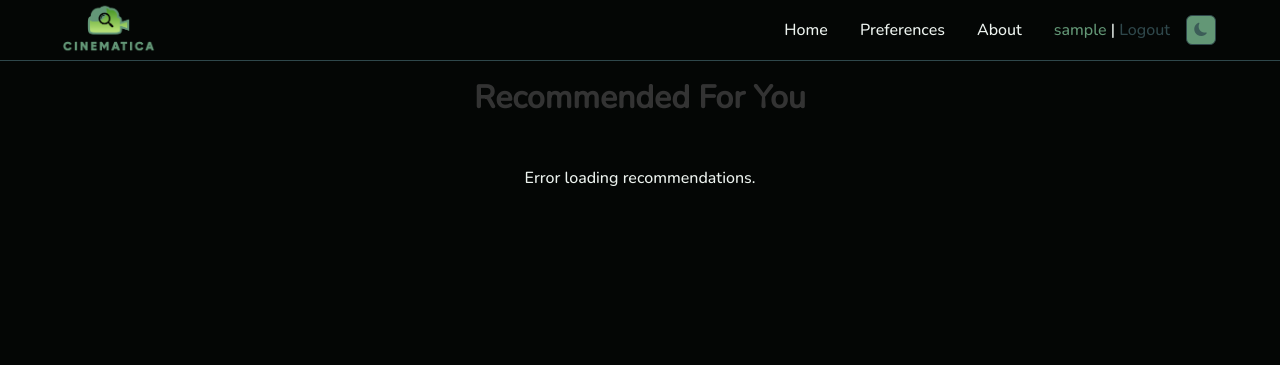
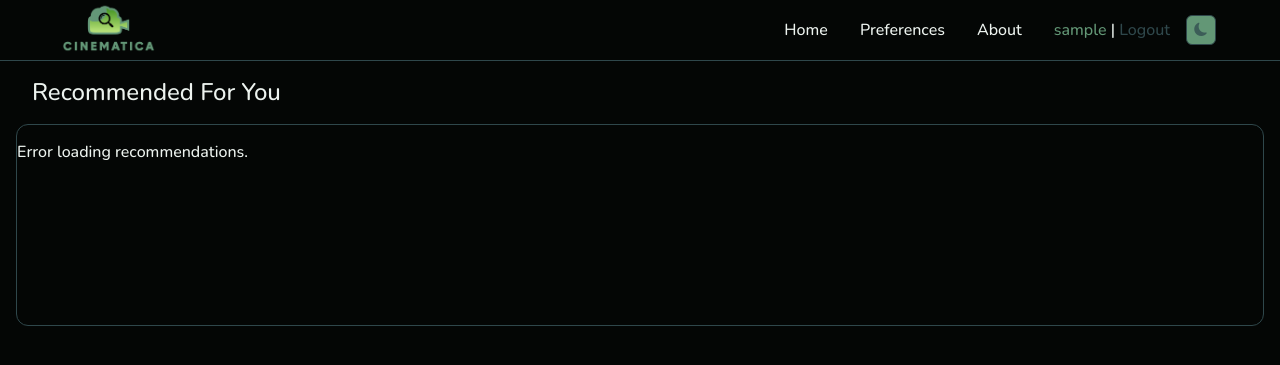
Before and after one commit to AndriaBeridze/Cinematica, a Django app: page / in a window 1280 px wide. Shown: the top 365 px of the page. Run offline with Django 5.2, Linux system fonts and the light colour scheme; the visitor is signed in with stand-in values (Sample User, id 1); data that the repository does not hold is empty.

Commit message:
Another minor changes

```diff
--- a/core/templates/pages/home.html
+++ b/core/templates/pages/home.html
@@ -5,8 +5,8 @@
 
 {% block main_content %}
   <h2 class="page-title">Recommended For You</h2>
-  <div id="recommended-movies-container" class="movie-cards-container">
+  <div class="movie-cards-container" id="recommended-movies-container">
 
-    </div>
+  </div>
   <script src="{% static 'js/rec.js' %}"></script>
 {% endblock %}
--- a/static/css/components/mpform.scss
+++ b/static/css/components/mpform.scss
@@ -168,58 +168,3 @@ $input-height: 2rem;
         }
     }
 }
-
-
-/* Styles for the movie preference / recommended movies section */
-.page-title {
-    font-size: 2rem;
-    font-weight: bold;
-    margin-bottom: 1rem;
-    text-align: center;
-    color: #333;
-  }
-
-  .movie-cards-container {
-    display: flex;
-    flex-wrap: wrap;
-    gap: 1rem;
-    justify-content: center;
-    padding: 1rem;
-  }
-
-  .card {
-    background-color: #fff;
-    border-radius: 8px;
-    box-shadow: 0 4px 8px rgba(0, 0, 0, 0.1);
-    overflow: hidden;
-    width: 200px;
-    transition: transform 0.3s ease, box-shadow 0.3s ease;
-    cursor: pointer;
-  }
-
-  .card:hover {
-    transform: translateY(-5px);
-    box-shadow: 0 8px 16px rgba(0, 0, 0, 0.2);
-  }
-
-  .card img {
-    width: 100%;
-    display: block;
-  }
-
-  .card-details {
-    padding: 0.5rem;
-    text-align: center;
-  }
-
-  .card-details h3 {
-    font-size: 1.1rem;
-    margin: 0.5rem 0;
-    color: #222;
-  }
-
-  .card-details p {
-    font-size: 0.9rem;
-    margin: 0;
-    color: #777;
-  }
--- /dev/null
+++ b/static/css/components/rec.scss
@@ -0,0 +1,20 @@
+.movie-cards-container {
+    height: 200px;
+    border: $border-size solid var(--accent);
+    margin: 0 $margin $margin $margin;
+    border-radius: $border-radius-lg;
+    overflow-x: auto;
+    overflow-y: hidden;
+    position: relative;
+    display: flex;
+    flex-wrap: nowrap;
+    margin: 0 $margin $margin-md $margin;
+
+    .card {
+        margin: calc($spacing / 2) $margin-sm;
+        flex: 0 0 auto;
+        display: flex;
+        justify-content: center;
+        align-items: center;
+    }
+}
--- a/static/css/layout/navbar.scss
+++ b/static/css/layout/navbar.scss
@@ -17,6 +17,7 @@ body {
     justify-content: space-between;
     padding: 0 $padding-lg;
     background-color: var(--background);
+    z-index: 1000;
 
     .navbar-brand {
         font-size: 1.5rem;
--- a/static/css/main.css
+++ b/static/css/main.css
@@ -22,6 +22,7 @@ body {
   justify-content: space-between;
   padding: 0 4rem;
   background-color: var(--background);
+  z-index: 1000;
 }
 .navbar .navbar-brand {
   font-size: 1.5rem;
@@ -326,60 +327,6 @@ body {
   color: #75b798;
 }
 
-/* Styles for the movie preference / recommended movies section */
-.page-title {
-  font-size: 2rem;
-  font-weight: bold;
-  margin-bottom: 1rem;
-  text-align: center;
-  color: #333;
-}
-
-.movie-cards-container {
-  display: flex;
-  flex-wrap: wrap;
-  gap: 1rem;
-  justify-content: center;
-  padding: 1rem;
-}
-
-.card {
-  background-color: #fff;
-  border-radius: 8px;
-  box-shadow: 0 4px 8px rgba(0, 0, 0, 0.1);
-  overflow: hidden;
-  width: 200px;
-  transition: transform 0.3s ease, box-shadow 0.3s ease;
-  cursor: pointer;
-}
-
-.card:hover {
-  transform: translateY(-5px);
-  box-shadow: 0 8px 16px rgba(0, 0, 0, 0.2);
-}
-
-.card img {
-  width: 100%;
-  display: block;
-}
-
-.card-details {
-  padding: 0.5rem;
-  text-align: center;
-}
-
-.card-details h3 {
-  font-size: 1.1rem;
-  margin: 0.5rem 0;
-  color: #222;
-}
-
-.card-details p {
-  font-size: 0.9rem;
-  margin: 0;
-  color: #777;
-}
-
 .card {
   height: calc(100% - 1rem);
   width: auto;
@@ -461,6 +408,26 @@ body {
   color: #555;
 }
 
+.movie-cards-container {
+  height: 200px;
+  border: 1px solid var(--accent);
+  margin: 0 1rem 1rem 1rem;
+  border-radius: 12px;
+  overflow-x: auto;
+  overflow-y: hidden;
+  position: relative;
+  display: flex;
+  flex-wrap: nowrap;
+  margin: 0 1rem 2rem 1rem;
+}
+.movie-cards-container .card {
+  margin: 0.5rem 0.5rem;
+  flex: 0 0 auto;
+  display: flex;
+  justify-content: center;
+  align-items: center;
+}
+
 body {
   background-color: var(--background);
   color: var(--text);
--- a/static/css/main.scss
+++ b/static/css/main.scss
@@ -4,6 +4,7 @@
 @import 'components/mpform';
 @import 'components/card';
 @import 'components/about';
+@import 'components/rec';
 
 body {
     &.light {
--- a/static/css/util/variables.scss
+++ b/static/css/util/variables.scss
@@ -37,11 +37,6 @@ $transition-slow: 0.4s;
 $transition: 0.3s;
 $transition-fast: 0.2s;
 
-// Shadows
-$shadow-sm: 0 3px 6px rgba(0, 0, 0, 0.1);
-$shadow: 0 6px 12px rgba(0, 0, 0, 0.2);
-$shadow-lg: 0 9px 18px rgba(0, 0, 0, 0.4);
-
 // Spacing
 $spacing: 1rem;
 
```
Also changed, not shown: 1 other file.
